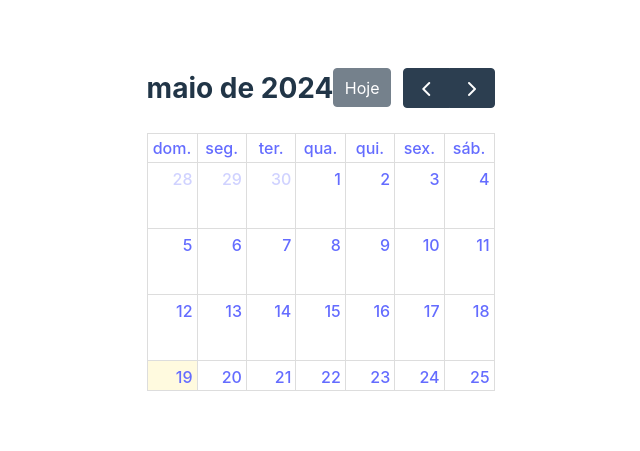
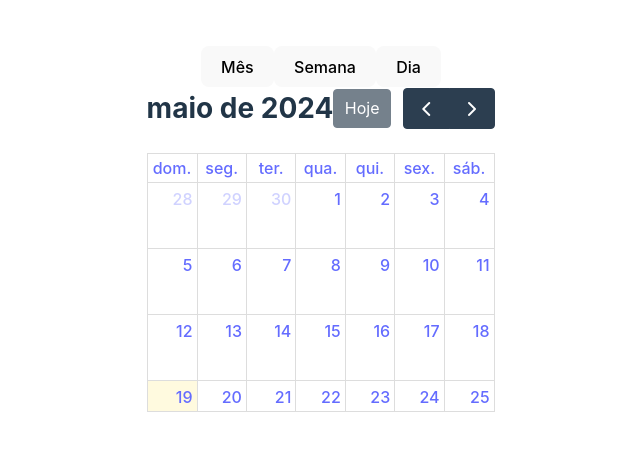
Before and after one commit to luizgustavojunqueira/grupo_06_PW-T02-2024-1, a React (Vite) app in the folder frontend/calendar/: page / in a window 1280 px wide. Shown: the part 171-622 px from the top of the page, without its empty margins (319-959 px from the left). Built offline with nearby package versions, Linux system fonts and the light colour scheme.

Commit message:
Adiciona lógica para mudar a visualização quando clicar em botão

```diff
--- a/frontend/calendar/src/App.jsx
+++ b/frontend/calendar/src/App.jsx
@@ -1,13 +1,33 @@
 import { useState } from 'react'
 import './App.css'
-import { Month } from './components/Month'
-
+import { MonthCalendar } from './components/Month'
+import { WeekCalendar } from './components/Week';
+import { DayCalendar } from './components/Day';
 
 function App() {
+  const [view, setView] = useState('month')
+
+  const renderView = () => {
+    switch (view) {
+      case 'month':
+        return <MonthCalendar />;
+      case 'week':
+        return <WeekCalendar />;
+      case 'day':
+        return <DayCalendar />;
+      default:
+        return null;
+    }
+  }
 
   return (
     <>
-      <Month />
+      <div>
+        <button onClick={() => setView('month')}>Mês</button>
+        <button onClick={() => setView('week')}>Semana</button>
+        <button onClick={() => setView('day')}>Dia</button>
+      </div>
+      {renderView()}
     </>
   )
 }
--- a/frontend/calendar/src/components/Month.jsx
+++ b/frontend/calendar/src/components/Month.jsx
@@ -3,7 +3,7 @@ import dayGridPlugin from '@fullcalendar/daygrid'
 import interactionPlugin from "@fullcalendar/interaction"
 import locale from '../assets/utils/javascript/locale';
 
-export function Month() {
+export function MonthCalendar() {
 
   return (
     <div>
```
